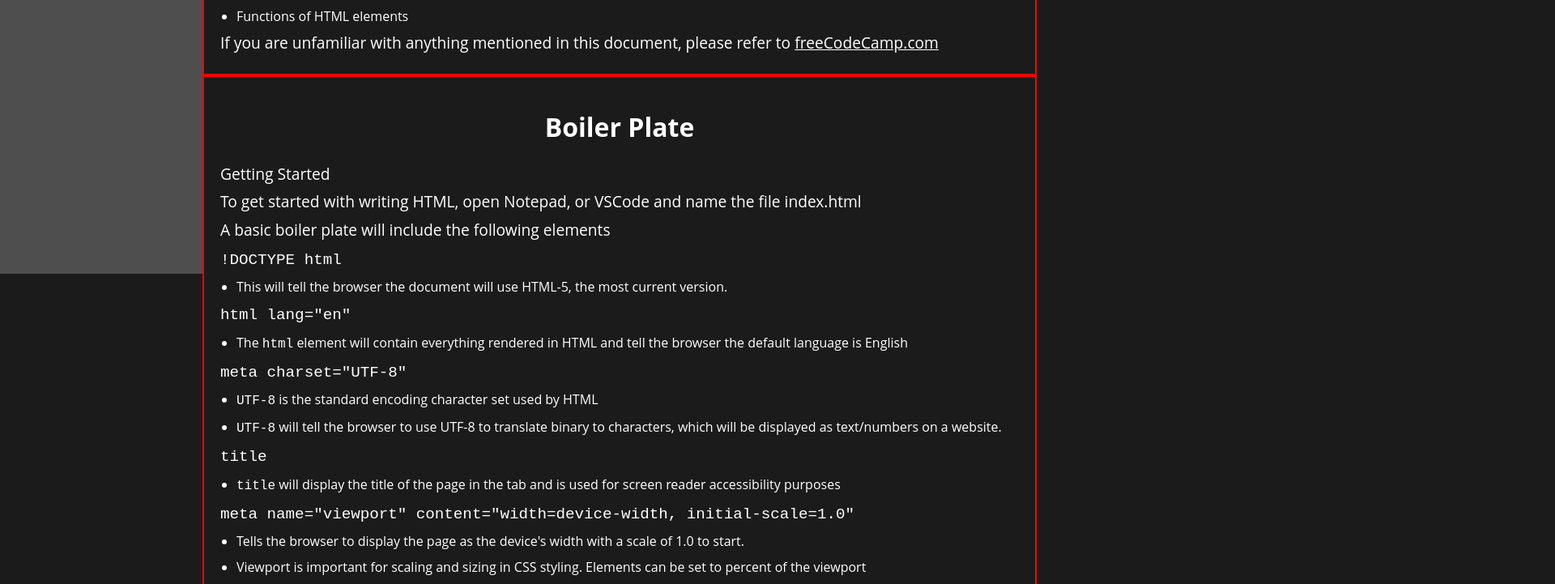
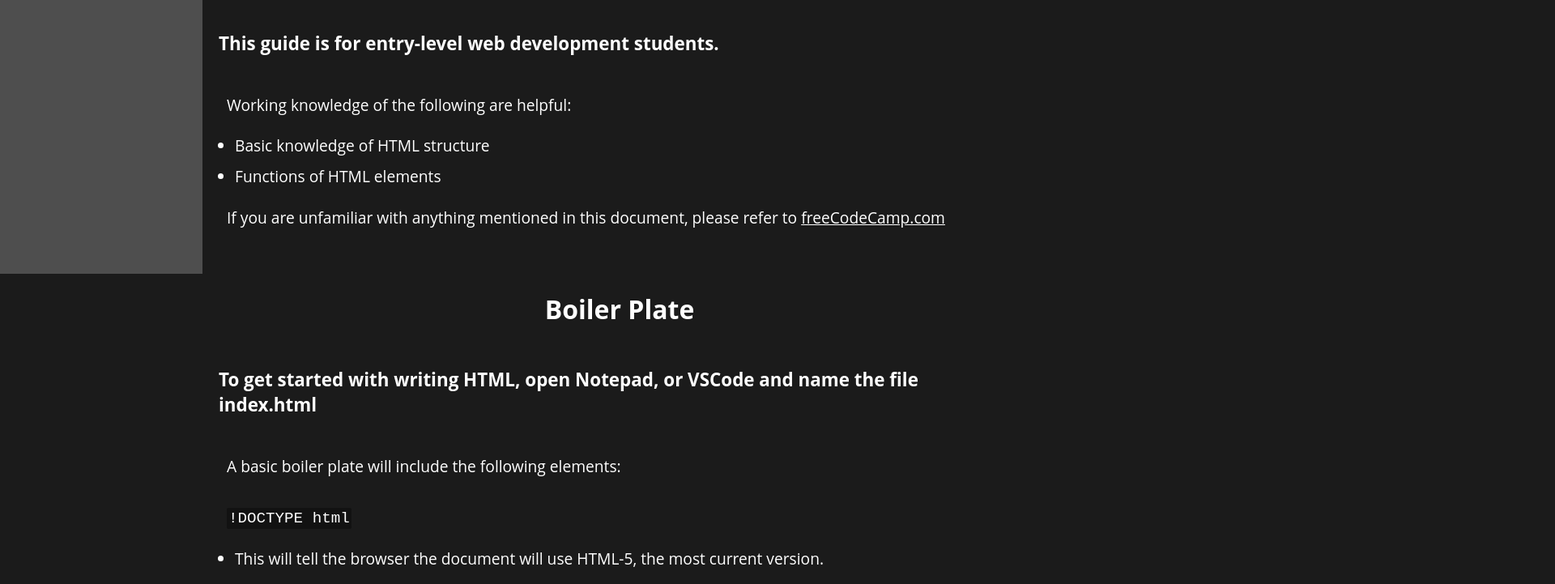
Before and after one commit to nfaber1095/HTML-Technical-Documentation-FCA, a plain HTML site: page index.html in a window 1280 px wide. Shown: the part 462-1183 px from the top of the page at 81% size, 1920 px wide, since content can reach past the window. Drawn offline with Linux system fonts and the light colour scheme.

Commit message:
resized images, mobile scaling testing, spacing in text,

```diff
--- a/index.html
+++ b/index.html
@@ -35,7 +35,8 @@
     <section class="main-section" id="#what_you_should_already_know">
       <header>What You Should Already Know</header>
       <article>
-        <p>This guide is for entry-level web development students. Working knowledge of the following are helpful:</p>
+        <h2>This guide is for entry-level web development students. </h2>
+        <p>Working knowledge of the following are helpful:</p>
         <ul>
           <li>Basic knowledge of HTML structure</li>
           <li>Functions of HTML elements</li>
@@ -44,12 +45,11 @@
       </article>
     </section>
 
-    <section class="main-section" id="boiler_plate"> <!--add id that corresponds to header content-->
+    <section class="main-section" id="boiler_plate">
       <header>Boiler Plate</header>
       <article>
-        <p>Getting Started</p>
-          <p>To get started with writing HTML, open Notepad, or VSCode and name the file index.html</p>
-          <p>A basic boiler plate will include the following elements</p>
+          <h2>To get started with writing HTML, open Notepad, or VSCode and name the file index.html</h2>
+          <p>A basic boiler plate will include the following elements:</p>
           <p><code class="code">!DOCTYPE html</code> </p>
             <ul>
               <li>This will tell the browser the document will use HTML-5, the most current version.</li>
@@ -83,7 +83,7 @@
     <section class="main-section" id="html_structure">
       <header>HTML Structure</header>
       <article> <!--Maybe could make this into a table? Could add reference link for more element descriptions-->
-        <p>This section will cover the basic hierarchy of HTML elements </p>
+        <h2>This section will cover the basic hierarchy of HTML elements </h2>
         <p><code class="code">html</code> contains all HMTL elements on a webpage</p>
         <p><code class="code">head</code> contains <code class="code">meta,</code> <code class="code">links,</code> <code class="code">title</code> elements.</p>
         <p><code class="code">main</code> differentiates content on page from navigation links or ads</p>
@@ -105,13 +105,13 @@
 
     </section>
 
-    <section class="main-section" id="publishing"> <!--add id that corresponds to header content-->
+    <section class="main-section" id="publishing">
       <header>Publishing website using GitHub</header>
       <article>
         <p>There are many ways to publish your projects and take your websites live. For a student, GitHub can be a great free or low-cost option to publish your work and build a portfolio.
           Below are the steps to publish your work with GitHub.
         </p>
-        <ol>
+        <ol class="github">
           <li>Create a <a href="https://www.github.com" target="_blank">Github account</a></li>
           <li>Download <a href="https://desktop.github.com/download/">GitHub Desktop and sign in to your GitHub profile </a></li>
           <li>Create a new repository with CTRL+N, or going to the file tab.</li>
--- a/styles.css
+++ b/styles.css
@@ -51,7 +51,7 @@ padding: 10px 14px;}
 .nav-links li a:visited {color:#fff;
 }
 
-.main-section {border: 2px solid red;
+.main-section {
     display:block;
     gap: 20px;
 padding: 20px;
@@ -65,17 +65,35 @@ font-size: 2rem;
 font-weight: bold;
 }
 
-p {line-height: 1.8;
+p {line-height: 2.2;
 font-size: 1.2rem;
+padding: 10px;
 }
 
-li:not(.nav-links) {font-size: 1.0rem;
+li:not(.nav-links) {font-size: 1.2rem;
 line-height: 2.0;
 }
 
 ul:not(.nav-links) {
 margin-left: 20px;}
 
+ol {margin-left: 20px;
+}
 
-/* Make headers bigger than h2 elements */
-/* navbar to left, not disappear on scroll */
+
+.code {background:#121212;
+border: 2px solid #121212;
+border-radius: 3px;}
+
+h2 {font-size: 1.4rem;
+padding-bottom: 30px;
+padding-top: 30px;}
+
+img {max-width: 40%;
+max-height: 50%;
+object-fit: cover;}
+
+#settings {display:block;
+margin-bottom: 20px;}
+
+@media (min-width: 768px) {body {width: 100%;}}
```
